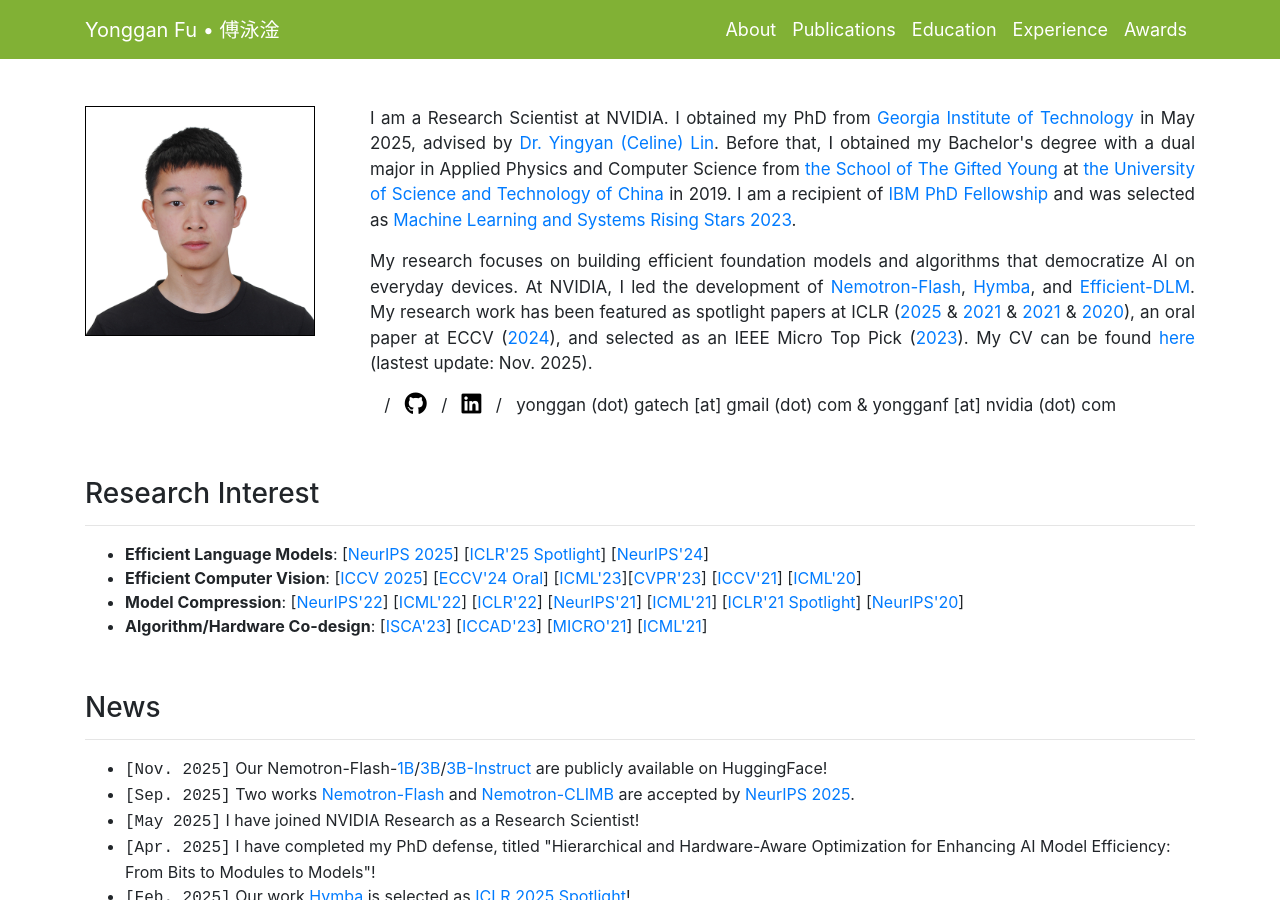
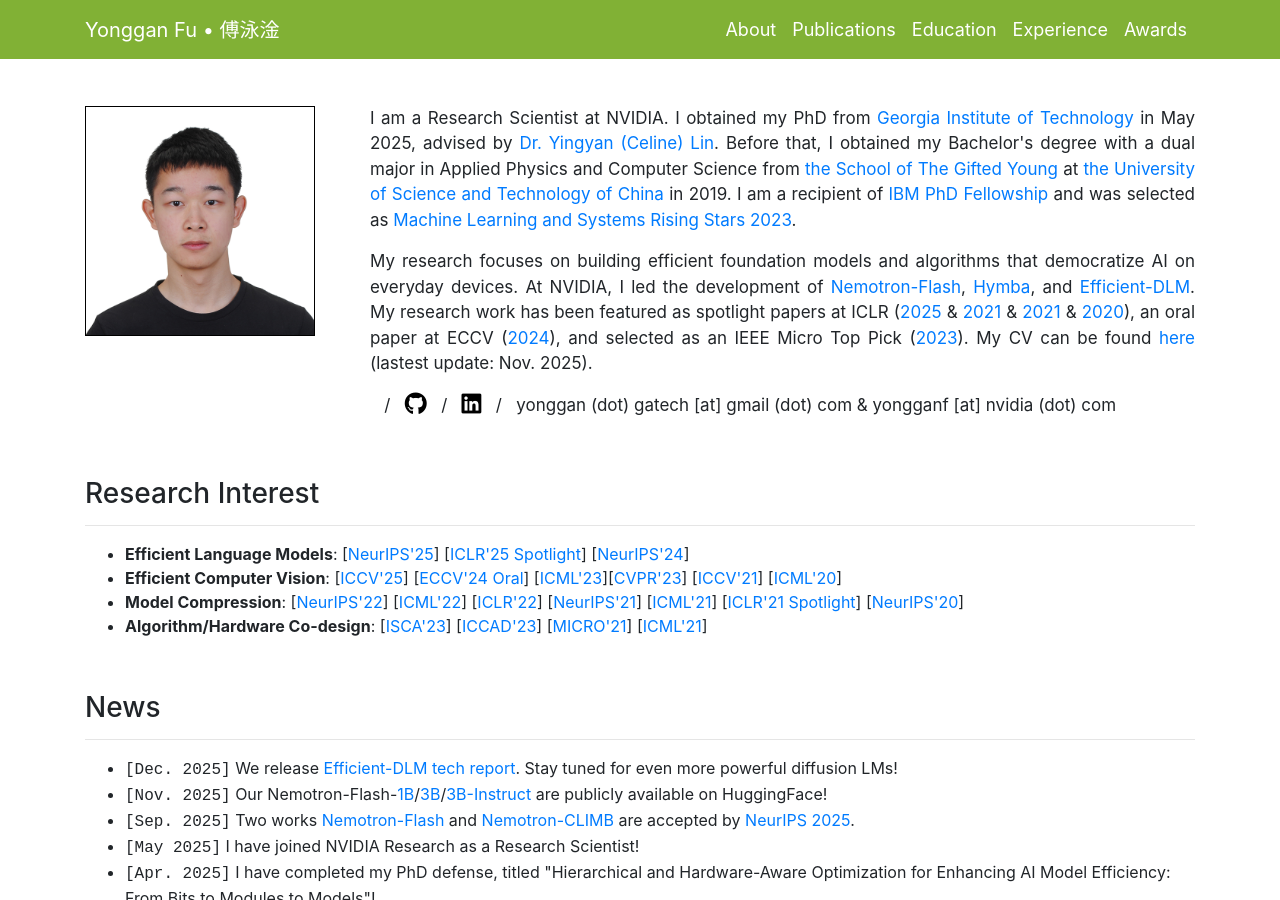
Before and after one commit to tilmto/tilmto.github.io, a Jekyll site: the page built from docs/index.markdown, in a window 1280 px wide and 900 px high. Built offline with Jekyll 4.4.1, drawn with Linux system fonts in a browser that asks for light colours; nearby versions of some CDN libraries; a style sheet for code colours, icons or effects is not loaded.

Commit message:
Update index.html

```diff
--- a/docs/_layouts/index.html
+++ b/docs/_layouts/index.html
@@ -117,12 +117,12 @@
 		<h3 id="Research" style="padding-top: 100px; margin-top: -80px;">Research Interest</h3><hr>
 		<ul>
 			<li>
-				<b>Efficient Language Models</b>: [<a href="https://arxiv.org/pdf/2511.18890" target="_blank">NeurIPS 2025</a>]
+				<b>Efficient Language Models</b>: [<a href="https://arxiv.org/pdf/2511.18890" target="_blank">NeurIPS'25</a>]
 				[<a href="https://arxiv.org/pdf/2411.13676" target="_blank">ICLR'25 Spotlight</a>]
 				[<a href="https://openreview.net/pdf?id=G0yxFmP87g" target="_blank">NeurIPS'24</a>]
 			</li>
 			<li>
-				<b>Efficient Computer Vision</b>: [<a href="https://arxiv.org/pdf/2508.06160" target="_blank">ICCV 2025</a>]
+				<b>Efficient Computer Vision</b>: [<a href="https://arxiv.org/pdf/2508.06160" target="_blank">ICCV'25</a>]
 				[<a href="https://arxiv.org/pdf/2403.11131" target="_blank">ECCV'24 Oral</a>]
 				[<a href="https://arxiv.org/pdf/2306.06359.pdf" target="_blank">ICML'23</a>][<a href="https://arxiv.org/pdf/2304.11835.pdf" target="_blank">CVPR'23</a>]
         [<a href="https://openaccess.thecvf.com/content/ICCV2021/papers/Fu_SACoD_Sensor_Algorithm_Co-Design_Towards_Efficient_CNN-Powered_Intelligent_PhlatCam_ICCV_2021_paper.pdf" target="_blank">ICCV'21</a>]
@@ -152,6 +152,9 @@
 	<div class="container">
 		<h3 id="News" style="padding-top: 70px; margin-top: -80px;">News</h3><hr>
 		<ul>
+			<li>
+				<tt>[Dec. 2025]</tt> We release <a href="https://arxiv.org/pdf/2512.14067" target="_blank">Efficient-DLM tech report</a>. Stay tuned for even more powerful diffusion LMs!
+			</li>
 			<li>
 				<tt>[Nov. 2025]</tt> Our Nemotron-Flash-<a href="https://huggingface.co/nvidia/Nemotron-Flash-1B" target="_blank">1B</a>/<a href="https://huggingface.co/nvidia/Nemotron-Flash-3B" target="_blank">3B</a>/<a href="https://huggingface.co/nvidia/Nemotron-Flash-3B-Instruct" target="_blank">3B-Instruct</a> are publicly available on HuggingFace!
 			</li>
```
